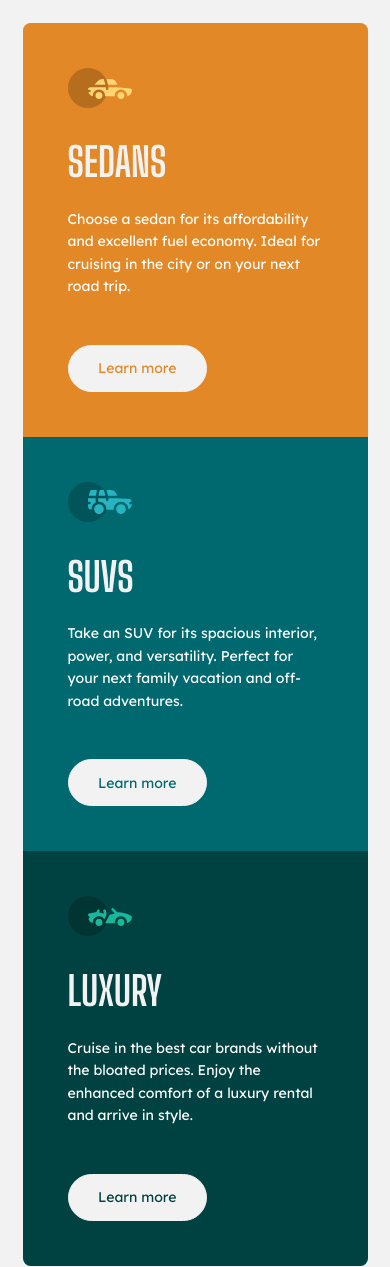
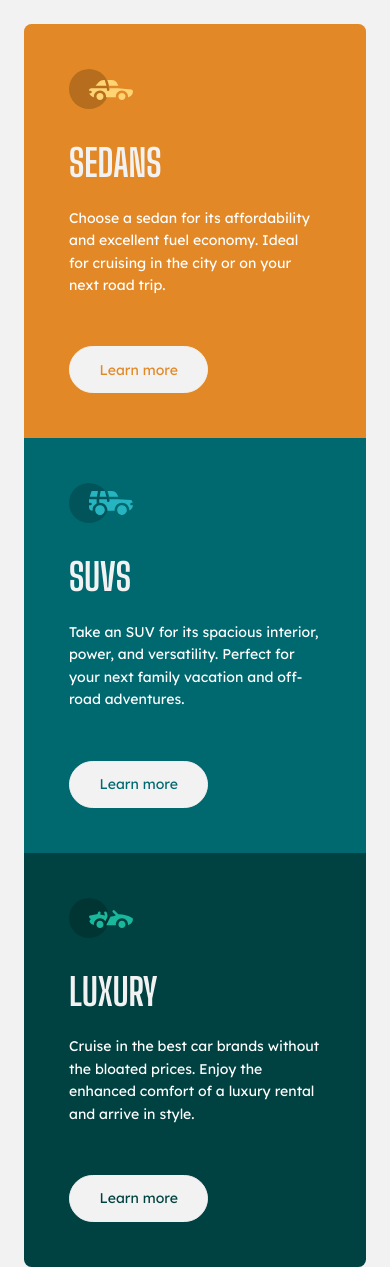
Before and after one commit to marwinfb/fem-3-column-preview-card-component, a plain HTML site: page index.html in a window 390 px wide. Drawn offline with Linux system fonts and the light colour scheme.

Commit message:
fix overall card with

```diff
--- a/styles/style.css
+++ b/styles/style.css
@@ -32,17 +32,16 @@
 }
 
 html {
-  font-size: 0.9375rem;
+  font-size: .9375rem;
 }
 
 body {
   background-color: var(--color-neutral-very-light-gray);
-  font: 400 0.9375rem/1.6 var(--font-primary);
+  font: 400 .9375rem/1.6 var(--font-primary);
 }
 
 .wrapper {
   min-height: 100vh;
-  padding: 1.5rem;
 
   display: flex;
   justify-content: center;
@@ -51,6 +50,7 @@
 
 .container {
   max-width: 57.5rem;
+  margin: 24px;
   height: 31.25rem;
   display: flex;
 }
@@ -58,7 +58,7 @@
 .card {
   background-color: var(--background);
   padding: 3rem;
-  flex: 1 1 19.1875rem;
+  flex: 1;
 
   display: flex;
   flex-direction: column;
@@ -66,7 +66,7 @@
 }
 
 .card__heading {
-  font: 700 40px/1.1 var(--font-secondary);
+  font: 700 2.5rem/1.1 var(--font-secondary);
   color: var(--color-neutral-very-light-gray);
   margin: 2.1875rem 0 1.5625rem;
   text-transform: uppercase;
@@ -78,13 +78,13 @@
 }
 
 .card--sedan.rounded {
-  border-top-left-radius: 0.5rem;
-  border-bottom-left-radius: 0.5rem;
+  border-top-left-radius: .5rem;
+  border-bottom-left-radius: .5rem;
 }
 
 .card--luxury.rounded {
-  border-top-right-radius: 0.5rem;
-  border-bottom-right-radius: 0.5rem;
+  border-top-right-radius: .5rem;
+  border-bottom-right-radius: .5rem;
 }
 
 .card--sedan {
@@ -103,9 +103,9 @@
 .btn:visited {
   display: inline-block;
   background-color: var(--color-neutral-very-light-gray);
-  border: 0.125rem solid var(--color-neutral-very-light-gray);
-  font-size: 0.9375rem;
-  padding: 0.75rem 1.9688rem;
+  border: .125rem solid var(--color-neutral-very-light-gray);
+  font-size: .9375rem;
+  padding: .75rem 1.9688rem;
   text-decoration: none;
   cursor: pointer;
   border-radius: 31.25rem;
@@ -117,7 +117,7 @@
 .btn:hover,
 .btn:active {
   background-color: transparent;
-  border: 0.125rem solid var(--color-neutral-transparent-white);
+  border: .125rem solid var(--color-neutral-transparent-white);
   color: hsl(0, 0%, 100%);
 }
 
@@ -142,14 +142,14 @@
 
   .card--sedan.rounded {
     border-bottom-left-radius: unset;
-    border-top-left-radius: 0.5rem;
-    border-top-right-radius: 0.5rem;
+    border-top-left-radius: .5rem;
+    border-top-right-radius: .5rem;
   }
 
   .card--luxury.rounded {
     border-top-right-radius: unset;
-    border-bottom-left-radius: 0.5rem;
-    border-bottom-right-radius: 0.5rem;
+    border-bottom-left-radius: .5rem;
+    border-bottom-right-radius: .5rem;
   }
 
   .card {
```
